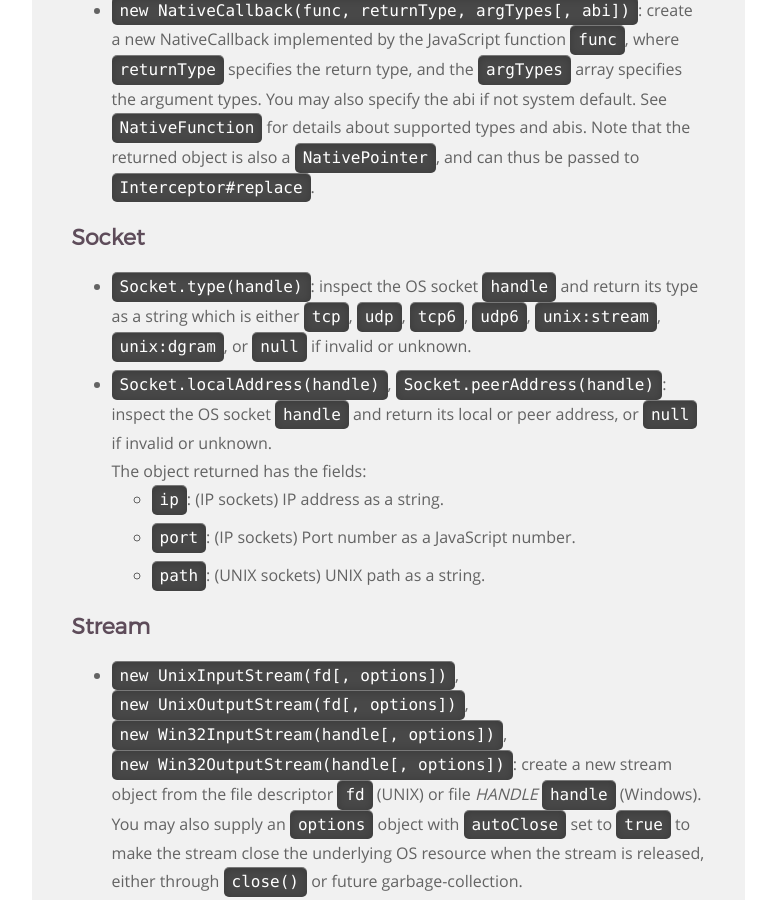
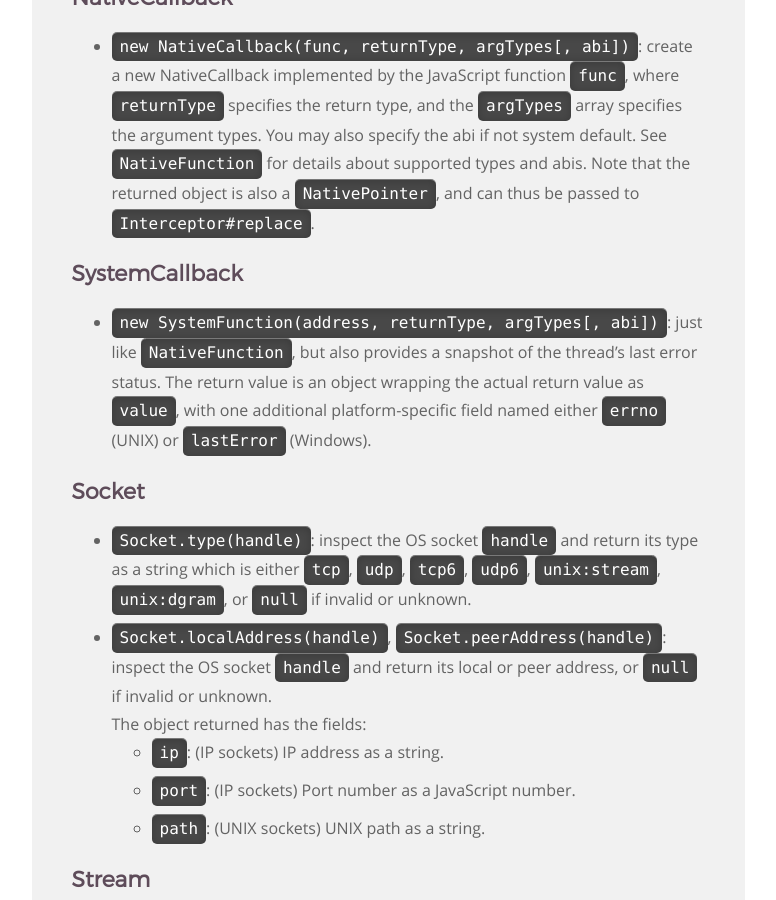
Before and after one commit to frida/frida-website, a Jekyll site: the page built from _docs/javascript-api.md, in a window 1280 px wide and 900 px high, scrolled down 23150 px. Shown: the whole window, without its empty margins (364-1140 px from the left). Built offline with Jekyll 4.4.1, drawn with Linux system fonts in a browser that asks for light colours.

Commit message:
Add SystemFunction docs

```diff
--- a/_docs/javascript-api.md
+++ b/_docs/javascript-api.md
@@ -20,6 +20,7 @@ permalink: /docs/javascript-api/
   1. [NativePointer](#nativepointer)
   1. [NativeFunction](#nativefunction)
   1. [NativeCallback](#nativecallback)
+  1. [SystemFunction](#systemfunction)
   1. [Socket](#socket)
   1. [Stream](#stream)
   1. [File](#file)
@@ -918,6 +919,15 @@ friendlyFunctionName(returnValue, thisPtr);
     See `NativeFunction` for details about supported types and abis.
     Note that the returned object is also a `NativePointer`, and can thus be
     passed to `Interceptor#replace`.
+
+
+## SystemCallback
+
++   `new SystemFunction(address, returnType, argTypes[, abi])`: just like
+    `NativeFunction`, but also provides a snapshot of the thread's last error
+    status. The return value is an object wrapping the actual return value as
+    `value`, with one additional platform-specific field named either `errno`
+    (UNIX) or `lastError` (Windows).
 
 
 ## Socket
```
